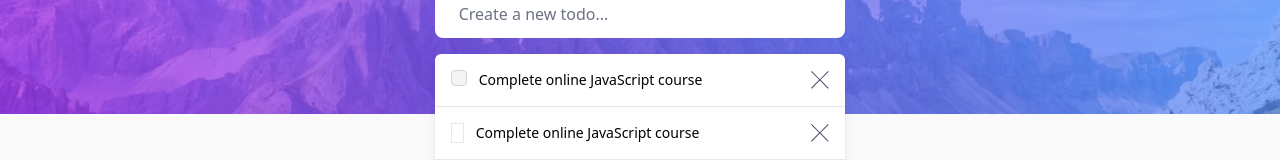
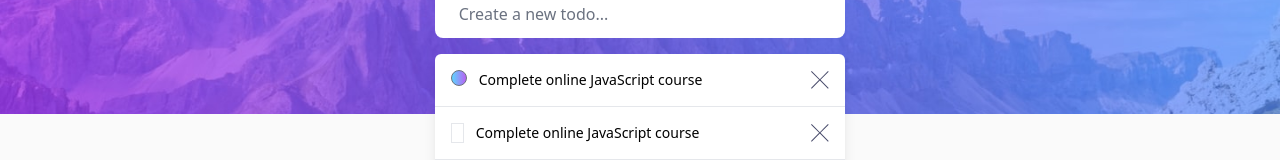
Before and after one commit to jehdz/todo-list-CRUD-app-with-Firebase, a React (Vite) app: page / in a window 1280 px wide. Shown: the part 126-286 px from the top of the page. Built offline with nearby package versions, Linux system fonts and the light colour scheme; the HTML template or start-up script is replaced by a standard one.

Commit message:
bug in checkbox -- unfixed

```diff
--- a/src/components/List.tsx
+++ b/src/components/List.tsx
@@ -32,12 +32,14 @@ export default function List() {
      return (
         <div className="rounded-md bg-white my-4 shadow-lg w-full">
          <div className='border-b'>
+
             <div className='py-4 px-4 flex justify-between items-center'>
             <div className='flex space-x-3'>
-            <input id="default-checkbox" type="checkbox" value="" className="w-4 h-4 text-blue-600 bg-gray-100
-             border-gray-300 rounded focus:ring-blue-500
-             dark:focus:ring-blue-600 dark:ring-offset-gray-800 focus:ring-2 dark:bg-gray-700 dark:border-gray-600"/>
-            <label htmlFor='default-checkbox' className='text-sm'>Complete online JavaScript course</label>
+
+            <input type="checkbox" className="w-4 h-4 bg-gray-100
+            focus:ring-0 rounded-full bg-gradient-to-r from-pblue to-ppurple
+            checked:text-white"/>
+            <label className='text-sm'>Complete online JavaScript course</label>
             </div>
             <img src={iconCross} alt='cancel' className='object-contain cursor-pointer'/>
             </div>
--- a/src/index.css
+++ b/src/index.css
@@ -1,3 +1,9 @@
 @tailwind base;
 @tailwind components;
 @tailwind utilities;
+
+/* @layer utilities {
+    .checked\:bg-gradient-to-r {
+      background-image: linear-gradient(to right, var(--tw-gradient-stops));
+    }
+  } */
--- a/tailwind.config.cjs
+++ b/tailwind.config.cjs
@@ -10,6 +10,8 @@ module.exports = {
     extend: {
       colors: {
         'vlight-grey': 'hsl(0, 0%, 98%)',
+        'pblue':  'hsl(192, 100%, 67%)',
+        'ppurple':  'hsl(280, 87%, 65%)',
       },
     },
   },
```
Also changed, not shown: src/App.css (line endings or trailing spaces).
